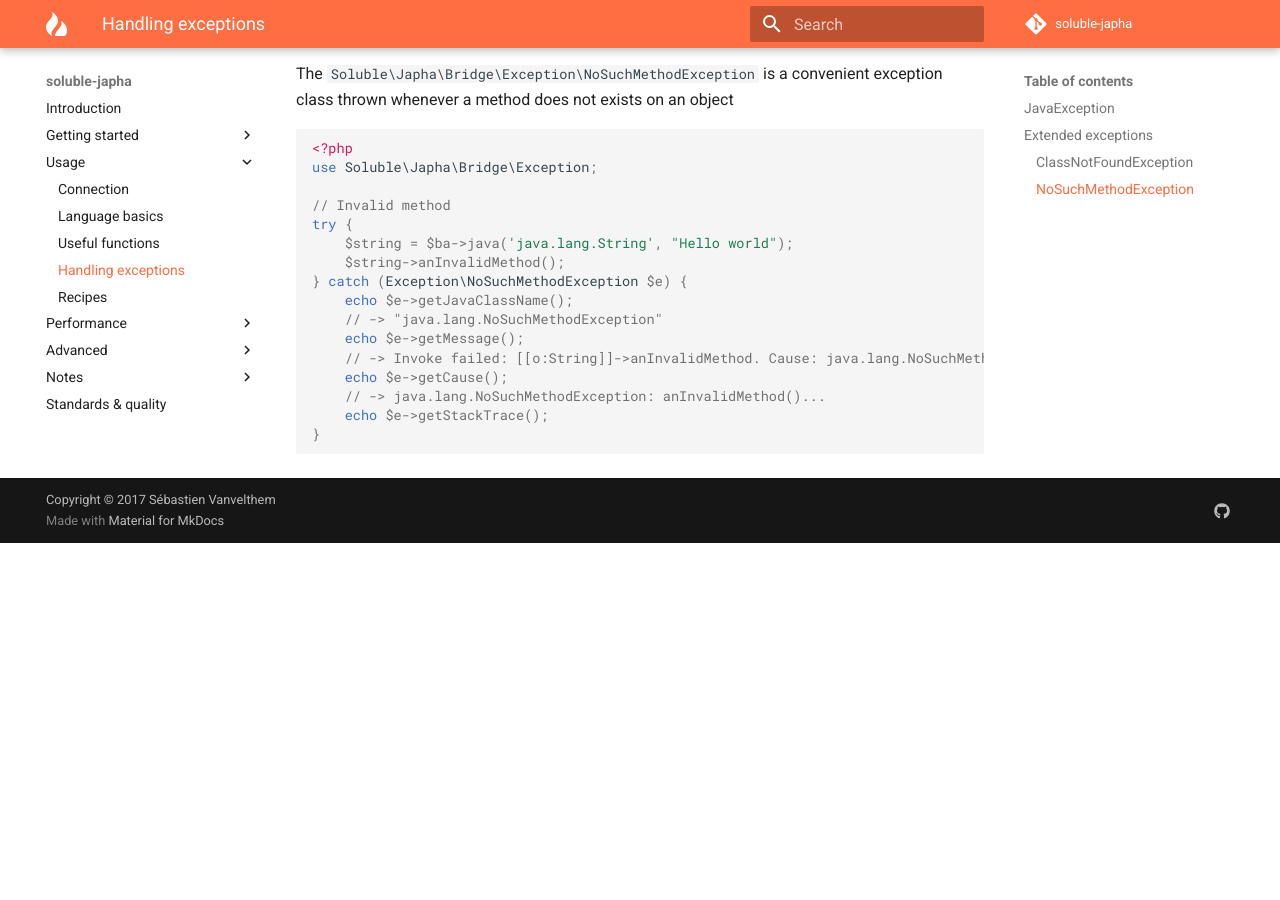
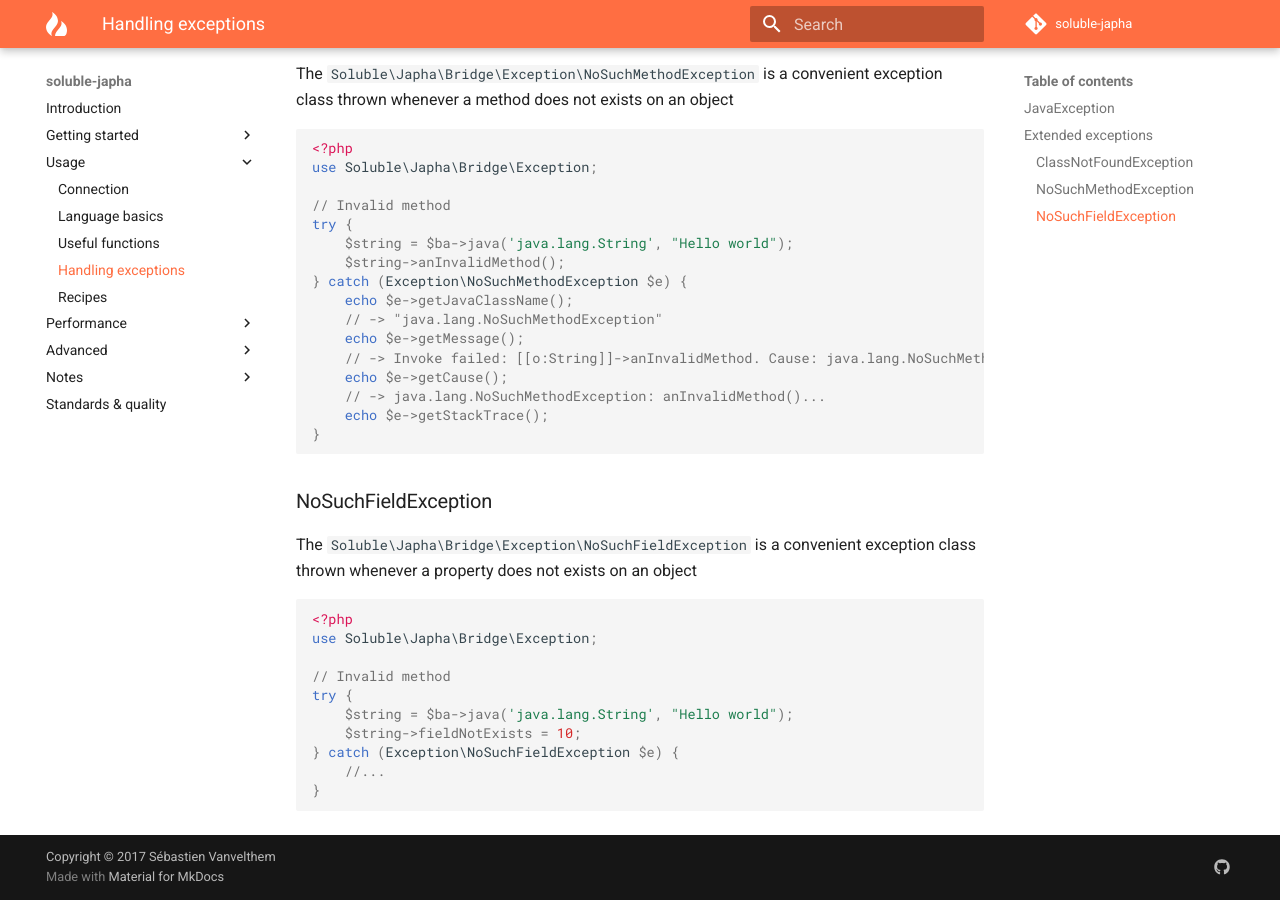
Before and after one commit to belgattitude/soluble-japha, an MkDocs documentation site: the page built from doc/language_exceptions.md, in a window 1280 px wide and 900 px high, scrolled down 1343 px. Built offline with MkDocs 1.6.1 and Material for MkDocs 9.7.7, drawn with Linux system fonts in a browser that asks for light colours; comment, search, counter and statistics services are not loaded; old or Windows-style settings are respelled for this version of MkDocs; before the commit the page ends 1886 px from its top, so only the background shows below that.

Commit message:
Added NoSuchFieldException

````diff
--- a/doc/language_exceptions.md
+++ b/doc/language_exceptions.md
@@ -82,3 +82,23 @@ try {
 }
 
 ```
+
+### NoSuchFieldException
+
+The `Soluble\Japha\Bridge\Exception\NoSuchFieldException` is a convenient
+exception class thrown whenever a property does not exists on an object
+
+
+```php
+<?php
+use Soluble\Japha\Bridge\Exception;
+
+// Invalid method
+try {
+    $string = $ba->java('java.lang.String', "Hello world");
+    $string->fieldNotExists = 10;
+} catch (Exception\NoSuchFieldException $e) {
+    //...
+}
+
+```
````
Also changed, not shown: CHANGELOG.md (+2 -0 lines), 4 other files.
